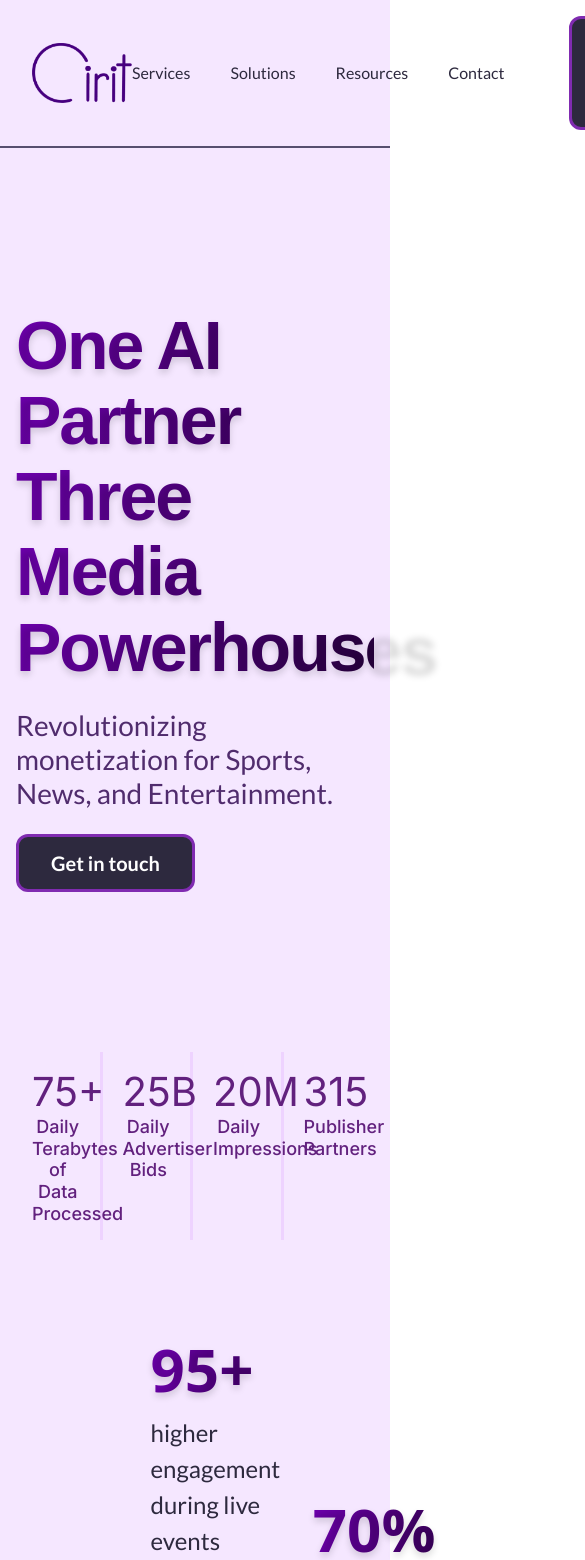
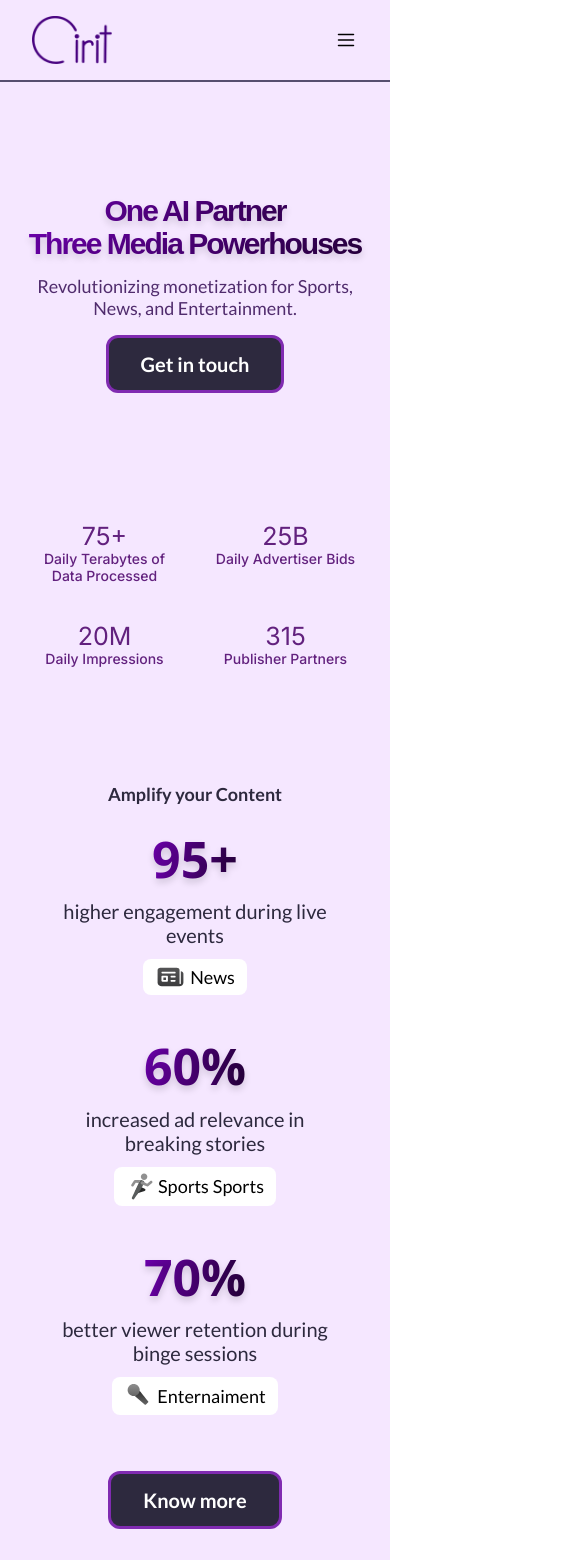
Before and after one commit to shivc868/airitlive, a Next.js app: page / in a window 390 px wide. Shown: the top 1560 px of the page, 585 px wide, since content can reach past the window. Built offline with nearby package versions, Linux system fonts and the light colour scheme.

Commit message:
mobile responsive

```diff
--- /dev/null
+++ b/components/common/AppIcons.tsx
@@ -0,0 +1,41 @@
+export const MenuIcon = () => (
+  <svg
+    width="24"
+    height="24"
+    viewBox="0 0 24 24"
+    fill="none"
+    xmlns="http://www.w3.org/2000/svg"
+  >
+    <path
+      d="M4.5 6.5H19.5M4.5 12H19.5M4.5 17.5H19.5"
+      stroke="black"
+      stroke-width="1.5"
+      stroke-linecap="round"
+      stroke-linejoin="round"
+    />
+  </svg>
+);
+
+export const CloseIcon = () => (
+  <svg
+    width="24"
+    height="24"
+    viewBox="0 0 24 24"
+    fill="none"
+    xmlns="http://www.w3.org/2000/svg"
+  >
+    <g clip-path="url(#clip0_74_2758)">
+      <path
+        fill-rule="evenodd"
+        clip-rule="evenodd"
+        d="M12 14.1221L17.303 19.4251C17.5844 19.7065 17.966 19.8646 18.364 19.8646C18.7619 19.8646 19.1436 19.7065 19.425 19.4251C19.7064 19.1437 19.8645 18.7621 19.8645 18.3641C19.8645 17.9662 19.7064 17.5845 19.425 17.3031L14.12 12.0001L19.424 6.69711C19.5632 6.55778 19.6737 6.39238 19.749 6.21036C19.8244 6.02834 19.8631 5.83326 19.8631 5.63626C19.8631 5.43926 19.8242 5.2442 19.7488 5.06221C19.6733 4.88022 19.5628 4.71488 19.4235 4.57561C19.2841 4.43634 19.1187 4.32588 18.9367 4.25054C18.7547 4.17519 18.5596 4.13644 18.3626 4.13648C18.1656 4.13653 17.9706 4.17538 17.7886 4.25081C17.6066 4.32624 17.4412 4.43678 17.302 4.57611L12 9.87911L6.69697 4.57611C6.55867 4.43278 6.3932 4.31843 6.21024 4.23973C6.02727 4.16103 5.83046 4.11956 5.63129 4.11774C5.43212 4.11591 5.23459 4.15377 5.05021 4.22911C4.86583 4.30444 4.6983 4.41574 4.55739 4.55652C4.41649 4.69729 4.30503 4.86471 4.22952 5.04902C4.15401 5.23333 4.11597 5.43083 4.1176 5.63C4.11924 5.82917 4.16053 6.02602 4.23905 6.20906C4.31758 6.3921 4.43177 6.55767 4.57497 6.69611L9.87997 12.0001L4.57597 17.3041C4.43277 17.4425 4.31858 17.6081 4.24005 17.7912C4.16153 17.9742 4.12024 18.1711 4.1186 18.3702C4.11697 18.5694 4.15501 18.7669 4.23052 18.9512C4.30603 19.1355 4.41749 19.3029 4.55839 19.4437C4.6993 19.5845 4.86683 19.6958 5.05121 19.7711C5.23559 19.8464 5.43312 19.8843 5.63229 19.8825C5.83146 19.8807 6.02827 19.8392 6.21124 19.7605C6.3942 19.6818 6.55967 19.5674 6.69797 19.4241L12 14.1221Z"
+        fill="black"
+      />
+    </g>
+    <defs>
+      <clipPath id="clip0_74_2758">
+        <rect width="24" height="24" fill="white" />
+      </clipPath>
+    </defs>
+  </svg>
+);
--- a/components/common/Header.tsx
+++ b/components/common/Header.tsx
@@ -1,24 +1,65 @@
-import React from "react";
+import React, { useEffect, useState } from "react";
 import HeaderLinks from "./HeaderLinks";
 import { styles } from "./style";
+import { CloseIcon, MenuIcon } from "./AppIcons";
+import AnimateHeight from "react-animate-height";
 
 const Header = () => {
+  const [showMobileNav, setShowMobileNav] = useState(false);
+
+  useEffect(() => {
+    if (showMobileNav) {
+      document.body.style.overflow = "hidden";
+    } else {
+      document.body.style.overflow = "auto";
+    }
+  }, [showMobileNav]);
   return (
-    <section className="border-b-[2px] px-8 border-[#564F6F]">
+    <>
+      <section className="z-[1000] bg-main-bg border-b-[2px] relative px-8 border-[#564F6F]">
         <div className={styles.container}>
           <nav className="py-4">
             <header className="flex items-center justify-between">
-            <img src="/img/logo.png" className="w-[100px]" alt="" />
-            <div className="flex items-center gap-16 justify-between">
+              <img
+                src="/img/logo.png"
+                className="w-[80px] lg:w-[100px]"
+                alt=""
+              />
+              <div className="hidden lg:flex items-center gap-16 justify-between">
                 <div className="flex gap-10">
                   <HeaderLinks />
                 </div>
                 <button className="btn-primary">Get in touch</button>
               </div>
+
+              <button
+                aria-expanded={showMobileNav}
+                aria-controls="nav-panel"
+                onClick={() => setShowMobileNav(!showMobileNav)}
+                className="lg:hidden"
+              >
+                {showMobileNav ? <CloseIcon /> : <MenuIcon />}
+              </button>
             </header>
           </nav>
         </div>
+
+        {showMobileNav && (
+          <div className="lg:hidden py-4 left-0 flex justify-center items-center absolute bg-main-bg top-[83px] z-0 w-full">
+            <div className="flex items-center justify-center gap-6 flex-col">
+              <HeaderLinks />
+              <button className="btn-primary">Get in touch</button>
+            </div>
+          </div>
+        )}
       </section>
+      {showMobileNav && (
+        <div
+          onClick={() => setShowMobileNav(false)}
+          className="fixed top-0 left-0 bg-black bg-opacity-40 h-screen w-full z-[10]"
+        ></div>
+      )}
+    </>
   );
 };
 
--- a/components/home/Amplify.tsx
+++ b/components/home/Amplify.tsx
@@ -7,16 +7,16 @@ const Amplify = () => {
   return (
     <section className="px-4 py-24">
       <div className={styles.container}>
-        <div className="flex items-center justify-between gap-3">
+        <div className="flex lg:flex-row flex-col items-center justify-between sm:gap-10 gap-6 md:gap-14 lg:gap-3">
           <div className="flex flex-col gap-3">
             <h2 className="section-heading">Amplify your Content</h2>
-            <div>
+            <div className="lg:block hidden">
               <button className="btn-primary">Know more</button>
             </div>
           </div>
 
-          <div className="flex items-center justify-center">
-            <div className="flex flex-col gap-12">
+          <div className="flex sm:flex-row flex-col items-center gap-3 lg:gap-0 justify-center">
+            <div className="flex flex-col sm:flex-row lg:flex-col gap-3 lg:gap-12">
               <PerformanceMetricsCards
                 icon={<NewsIcon />}
                 percentage="95+"
@@ -39,6 +39,10 @@ const Amplify = () => {
               />
             </div>
           </div>
+
+          <div className="block lg:hidden">
+            <button className="btn-primary">Know more</button>
+          </div>
         </div>
       </div>
     </section>
--- a/components/home/DataSummaryMetrics.tsx
+++ b/components/home/DataSummaryMetrics.tsx
@@ -24,21 +24,22 @@ const DataSummaryMetrics = () => {
     },
   ];
   return (
-    <div className="grid grid-cols-4 gap-1">
+    <div className="grid grid-cols-2 sm:grid-cols-4 gap-1">
       {summaryData.map((data, index) => {
         const isLast = summaryData.length == index + 1;
+
         return (
           <div
             key={data.id}
             className={`flex px-4 py-4  flex-col ${
-              isLast ? "" : "border-[#EED3FF] border-r-[3px]"
+              isLast ? "" : "border-[#EED3FF] sm:border-r-[3px]"
             }`}
           >
-            <h2 className="text-[40px] text-center text-honey font-inter leading-[120%]">
+            <h2 className="text-[25px] md:text-[30px] lg:text-[40px] text-center text-honey font-inter leading-[120%]">
               {data.value}
             </h2>
 
-            <p className="text-lg font-medium text-center text-honey font-inter leading-[1.2]">
+            <p className="text-[14px] lg:text-lg font-medium text-center text-honey font-inter leading-[1.2]">
               {data.title}
             </p>
           </div>
--- a/components/home/Hero.tsx
+++ b/components/home/Hero.tsx
@@ -5,19 +5,21 @@ import { styles } from "../common/style";
 const Hero = () => {
   return (
     <section className="px-4">
-      <div className={`${styles.container} py-40 flex flex-col gap-6`}>
-        <h1 className="flex flex-col text-[68px] leading-[1] font-helvetica-bold font-bold tracking-[-2px]">
-          <span className="gradient-hero-main-text leading-[1]">
+      <div
+        className={`${styles.container} py-28 sm:py-40 flex flex-col gap-4 sm:gap-6`}
+      >
+        <h1 className="flex flex-col text-[30px] sm:text-[50px] lg:text-[68px] leading-[1] font-helvetica-bold font-bold tracking-[-2px]">
+          <span className="gradient-hero-main-text text-center sm:text-start leading-[1]">
             One AI Partner
           </span>
-          <span className="gradient-hero-main-text leading-[1]">
+          <span className="gradient-hero-main-text text-center sm:text-start leading-[1]">
             Three Media Powerhouses
           </span>
         </h1>
-        <p className="text-[28px] text-plum font-lato font-medium leading-[1.2]">
+        <p className="text-lg text-center sm:text-start sm:text-[24px] lg:text-[28px] text-plum font-lato font-medium leading-[1.2]">
           Revolutionizing monetization for Sports, News, and Entertainment.
         </p>
-        <div>
+        <div className="flex sm:block justify-center">
           <button className="btn-primary">Get in touch</button>
         </div>
       </div>
--- a/components/home/PerformanceMetricsCards.tsx
+++ b/components/home/PerformanceMetricsCards.tsx
@@ -14,11 +14,13 @@ const PerformanceMetricsCards: React.FC<PerformanceMetricsCardsProps> = ({
   icon,
 }) => {
   return (
-    <div className="max-w-[292px] flex flex-col gap-3 w-full">
-      <h2 className="text-[60px] font-semibold gradient-hero-main-text">
+    <div className="max-w-[292px] mb-8 sm:mb-0 justify-center items-center sm:justify-start sm:items-start flex flex-col gap-3 w-full">
+      <h2 className="text-[50px] lg:text-[60px] font-semibold gradient-hero-main-text">
         {percentage}
       </h2>
-      <h6 className="text-[#2D293E] text-[24px] font-lato">{description}</h6>
+      <h6 className="text-[#2D293E] sm:text-start text-center text-[20px] leading-[1.2] sm:text-[22px] lg:text-[24px] font-lato">
+        {description}
+      </h6>
       <div>
         <button className="flex px-3 py-1 rounded-lg bg-white justify-center items-center gap-1">
           {icon}
--- a/package.json
+++ b/package.json
@@ -11,6 +11,7 @@
   "dependencies": {
     "next": "14.2.5",
     "react": "^18",
+    "react-animate-height": "^3.2.3",
     "react-dom": "^18",
     "react-fast-marquee": "^1.6.5",
     "swiper": "^11.1.9"
```
Also changed, not shown: 1 other file (tests, documents, lock files or other folders). Lines whose indentation alone changed are shown as unchanged.
